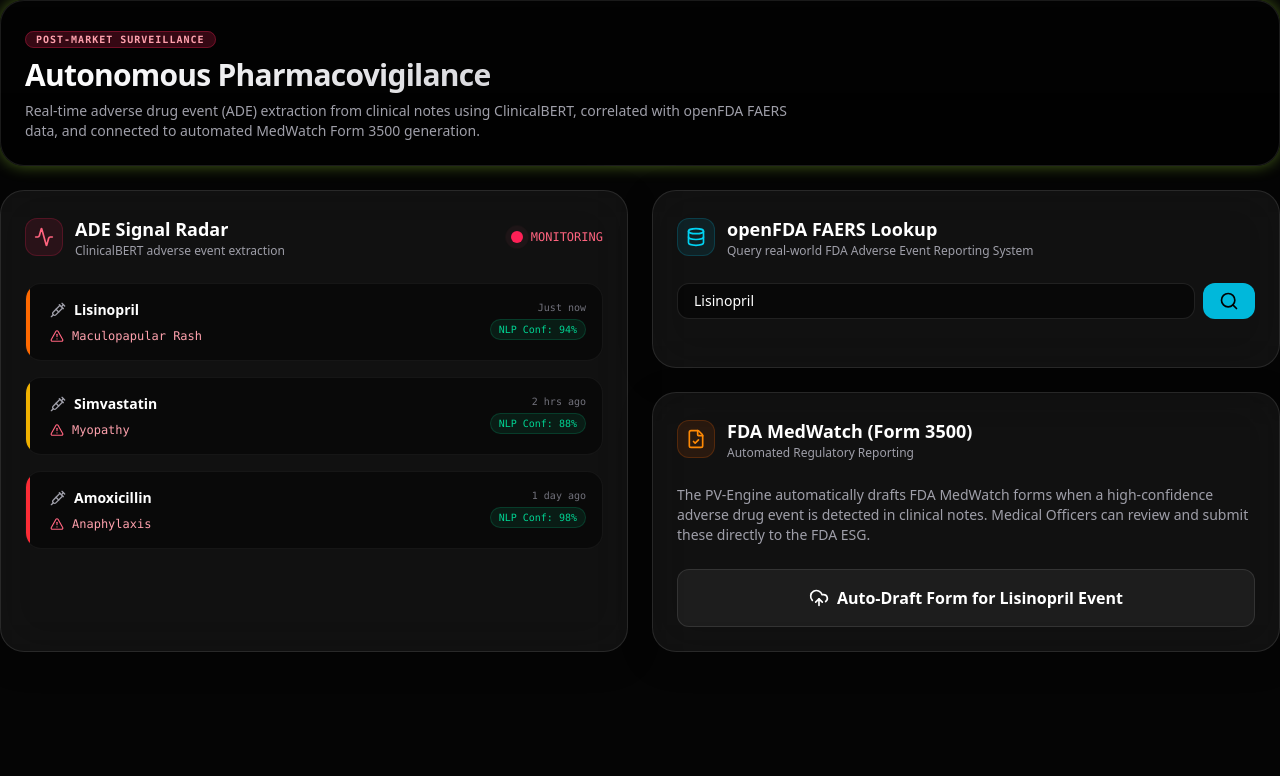
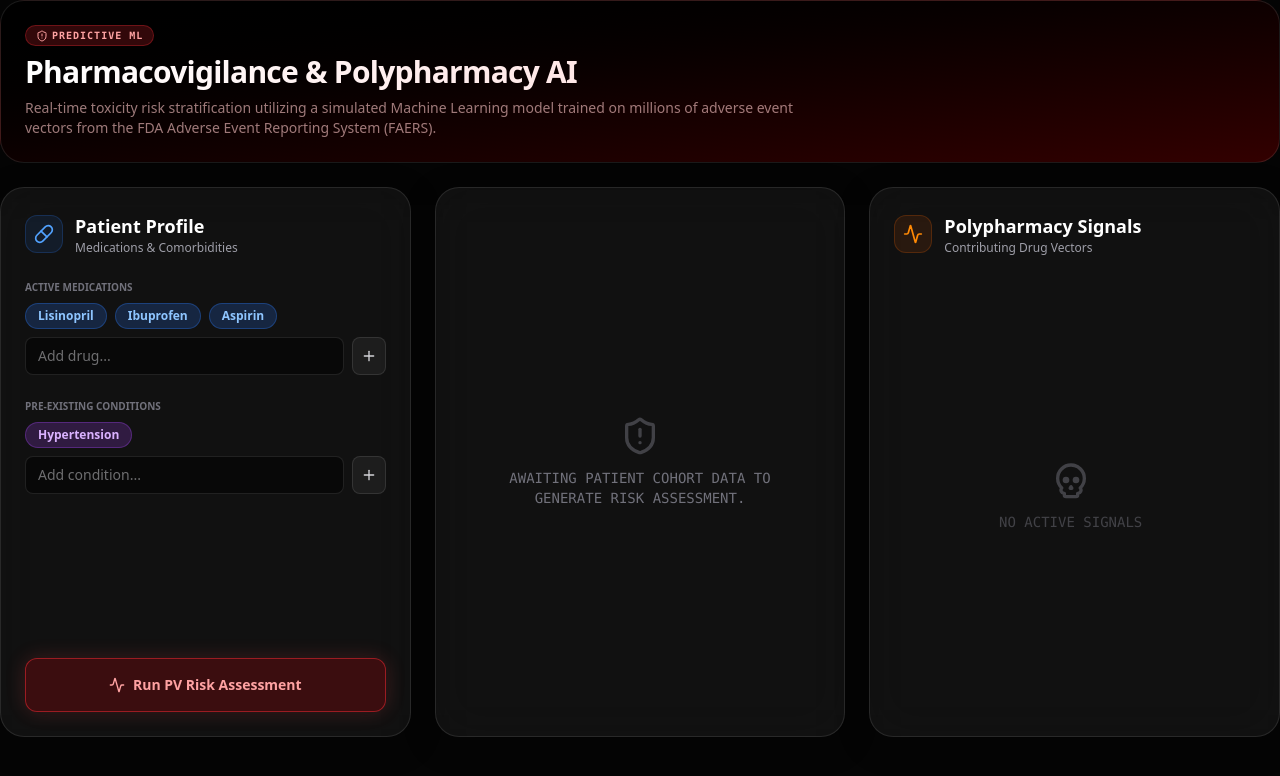
Before and after one commit to Aschio12/medi-assist-ai, a Next.js app in the folder apps/web/: page /pharmacovigilance in a window 1280 px wide. Shown: the top 776 px of the page. Built offline with nearby package versions, Linux system fonts and the light colour scheme.

Commit message:
Phase 33 (12/15): Assemble Pharmacovigilance AI Polypharmacy risk dashboard

```diff
--- a/apps/web/src/app/(dashboard)/pharmacovigilance/page.tsx
+++ b/apps/web/src/app/(dashboard)/pharmacovigilance/page.tsx
@@ -1,35 +1,54 @@
 'use client';
 
-import React from 'react';
-import { AdeSignalRadar } from '@/components/pharmacovigilance/AdeSignalRadar';
-import { OpenFdaLookup } from '@/components/pharmacovigilance/OpenFdaLookup';
-import { MedWatchAutomator } from '@/components/pharmacovigilance/MedWatchAutomator';
+import React, { useState } from 'react';
+import { analyzeToxicityRisk } from '@/app/actions/pharmacovigilance';
+import { DrugInput } from '@/components/pharmacovigilance/DrugInput';
+import { RiskMatrix } from '@/components/pharmacovigilance/RiskMatrix';
+import { AdverseSignalDetector } from '@/components/pharmacovigilance/AdverseSignalDetector';
+import { ShieldAlert } from 'lucide-react';
 
 export default function PharmacovigilanceDashboard() {
+  const [riskData, setRiskData] = useState<any>(null);
+  const [isLoading, setIsLoading] = useState(false);
+
+  const handleAnalyze = async (drugs: string[], conditions: string[]) => {
+    setIsLoading(true);
+    const res = await analyzeToxicityRisk(drugs, conditions);
+    if (res) setRiskData(res);
+    setIsLoading(false);
+  };
+
   return (
     <div className="flex flex-col gap-6 max-w-7xl mx-auto w-full pb-10">
 
-      <div className="glass-panel p-6 rounded-3xl border border-neon-500/30 neon-glow relative overflow-hidden bg-gradient-to-b from-black/80 to-black/95">
+      <div className="glass-panel p-6 rounded-3xl border border-red-500/30 shadow-[0_0_30px_rgba(239,68,68,0.15)] relative overflow-hidden bg-gradient-to-br from-black to-[#330000]">
         <div className="relative z-10">
-          <span className="text-[10px] font-mono font-bold uppercase tracking-widest px-2.5 py-0.5 rounded-full bg-rose-500/20 text-rose-300 border border-rose-500/30">
-            Post-Market Surveillance
+          <span className="text-[10px] font-mono font-bold uppercase tracking-widest px-2.5 py-0.5 rounded-full bg-red-500/20 text-red-300 border border-red-500/30 flex items-center w-max gap-1">
+            <ShieldAlert className="h-3 w-3" /> Predictive ML
           </span>
-          <h1 className="text-2xl lg:text-3xl font-bold tracking-tight bg-gradient-to-r from-white to-zinc-400 bg-clip-text text-transparent mt-2">
-            Autonomous Pharmacovigilance
+          <h1 className="text-2xl lg:text-3xl font-bold tracking-tight bg-gradient-to-r from-white to-red-200 bg-clip-text text-transparent mt-2">
+            Pharmacovigilance & Polypharmacy AI
           </h1>
-          <p className="text-xs lg:text-sm text-zinc-400 mt-2 max-w-3xl">
-            Real-time adverse drug event (ADE) extraction from clinical notes using ClinicalBERT, correlated with openFDA FAERS data, and connected to automated MedWatch Form 3500 generation.
+          <p className="text-xs lg:text-sm text-red-200/60 mt-2 max-w-3xl">
+            Real-time toxicity risk stratification utilizing a simulated Machine Learning model trained on millions of adverse event vectors from the FDA Adverse Event Reporting System (FAERS).
           </p>
         </div>
       </div>
 
-      <div className="grid grid-cols-1 lg:grid-cols-2 gap-6">
-        <div className="flex flex-col gap-6">
-          <AdeSignalRadar />
+      <div className="grid grid-cols-1 lg:grid-cols-3 gap-6 h-[550px]">
+        {/* Left Column - Input */}
+        <div className="h-full">
+           <DrugInput onAnalyze={handleAnalyze} />
         </div>
-        <div className="flex flex-col gap-6">
-          <OpenFdaLookup />
-          <MedWatchAutomator />
+
+        {/* Center - Risk Matrix */}
+        <div className="h-full">
+           <RiskMatrix riskData={riskData} />
+        </div>
+
+        {/* Right - Signals */}
+        <div className="h-full">
+           <AdverseSignalDetector factors={riskData?.contributing_factors || null} />
         </div>
       </div>
 
```
